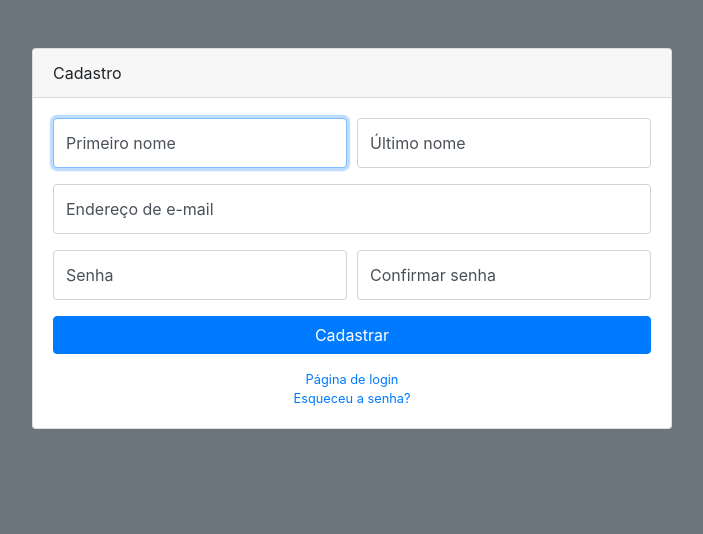
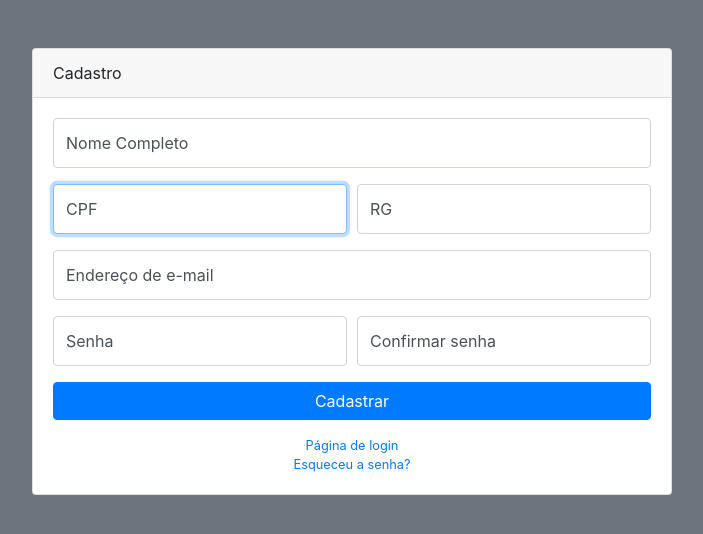
Before and after one commit to JuanJGB/Projeto_TCC, a PHP site: page /cadastro.php in a window 1280 px wide. Shown: the top 534 px of the page, without its empty margins (288-991 px from the left). Run offline with PHP 8.4, Linux system fonts and the light colour scheme.

Commit message:
Adicionado input's ao cadastro.

```diff
--- a/cadastro.php
+++ b/cadastro.php
@@ -30,19 +30,25 @@
         <div class="card-body">
             <form>
                 <div class="form-group">
+                    <div class="form-group">
+                        <div class="form-label-group">
+                            <input type="text" id="nomeCompleto" class="form-control" placeholder="Nome Completo" required="required">
+                            <label for="nomeCompleto">Nome Completo</label>
+                        </div>
+                    </div>
                     <div class="form-row">
                         <div class="col-md-6">
                             <div class="form-label-group">
-                                <input type="text" id="firstName" class="form-control" placeholder="Primeiro nome"
+                                <input type="text" id="cpf" class="form-control" placeholder="CPF"
                                        required="required" autofocus="autofocus">
-                                <label for="firstName">Primeiro nome</label>
+                                <label for="cpf">CPF</label>
                             </div>
                         </div>
                         <div class="col-md-6">
                             <div class="form-label-group">
-                                <input type="text" id="lastName" class="form-control" placeholder="Último nome"
+                                <input type="text" id="rg" class="form-control" placeholder="RG"
                                        required="required">
-                                <label for="lastName">Último nome</label>
+                                <label for="rg">RG</label>
                             </div>
                         </div>
                     </div>
```
